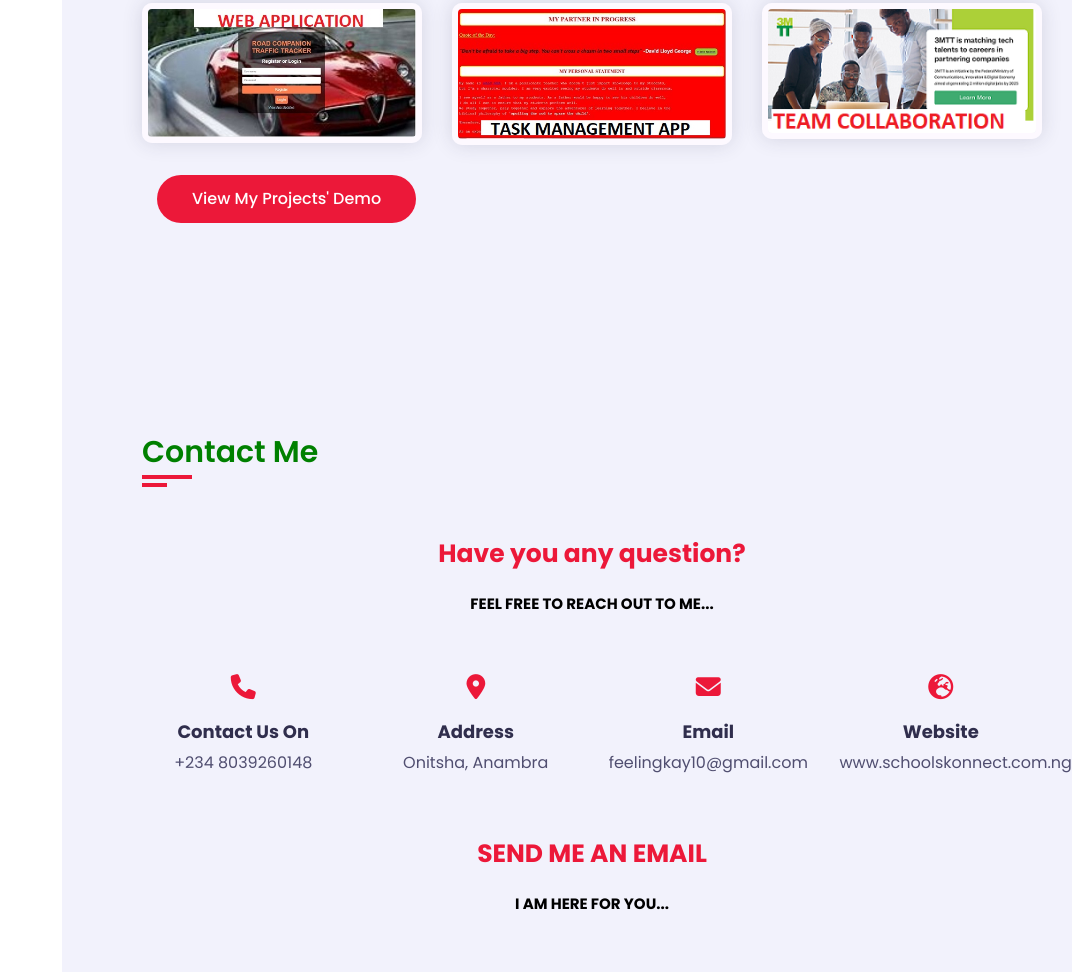
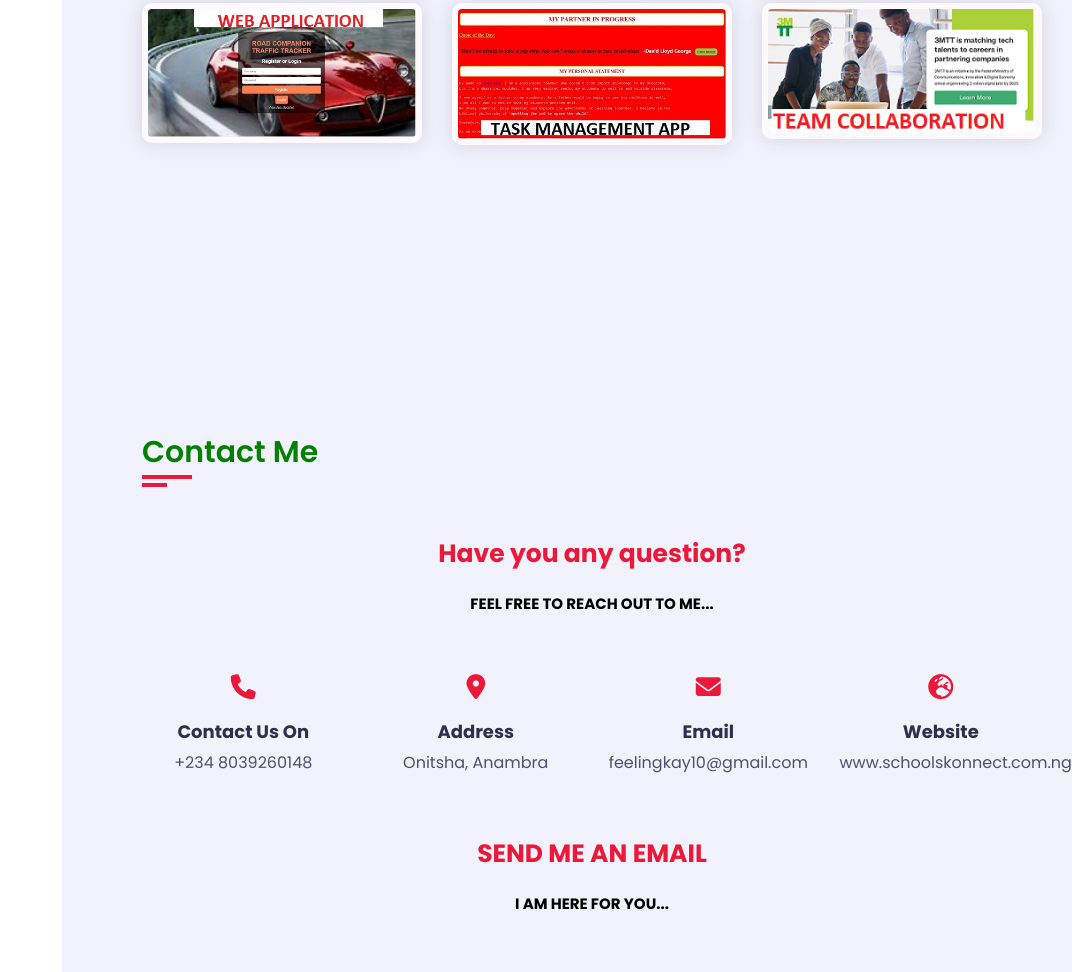
Before and after one commit to Kayhub2/portfolio-website, a plain HTML site: page index.html in a window 1280 px wide. Shown: the part 3737-4709 px from the top of the page, without its empty margins (208-1280 px from the left). Drawn offline with nearby package versions, Linux system fonts and the light colour scheme; a web font is replaced by a local one.

```diff
--- a/index.html
+++ b/index.html
@@ -333,9 +333,6 @@
                             </div>
                         </div>
                     </div>
-                         <div class="portfolio-item padd-15">
-                                      <a href="#contact" class="btn hire-me">View My Projects' Demo</a>
-                        </div>
                 </div>
             </section>
             <section class="contact section" id="contact">
```
